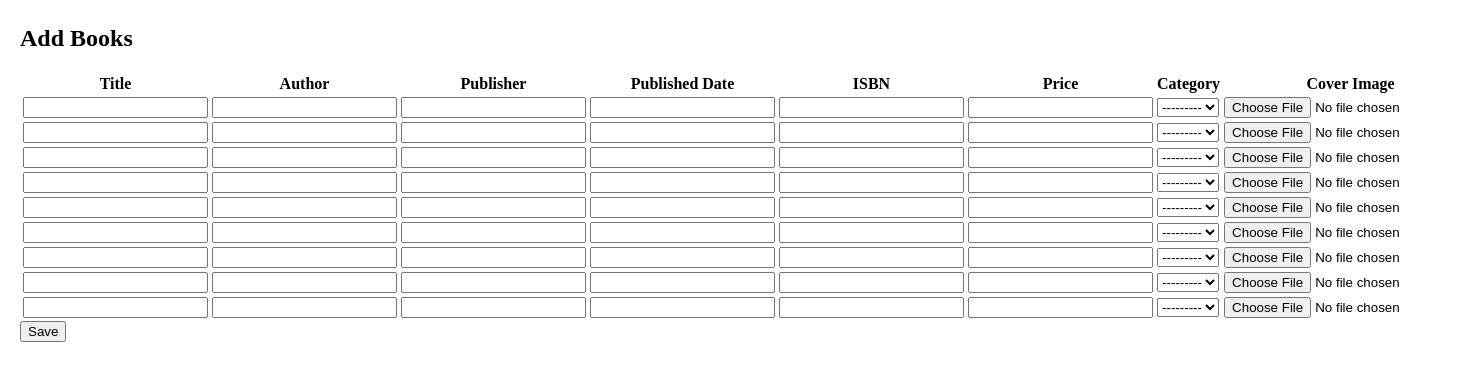
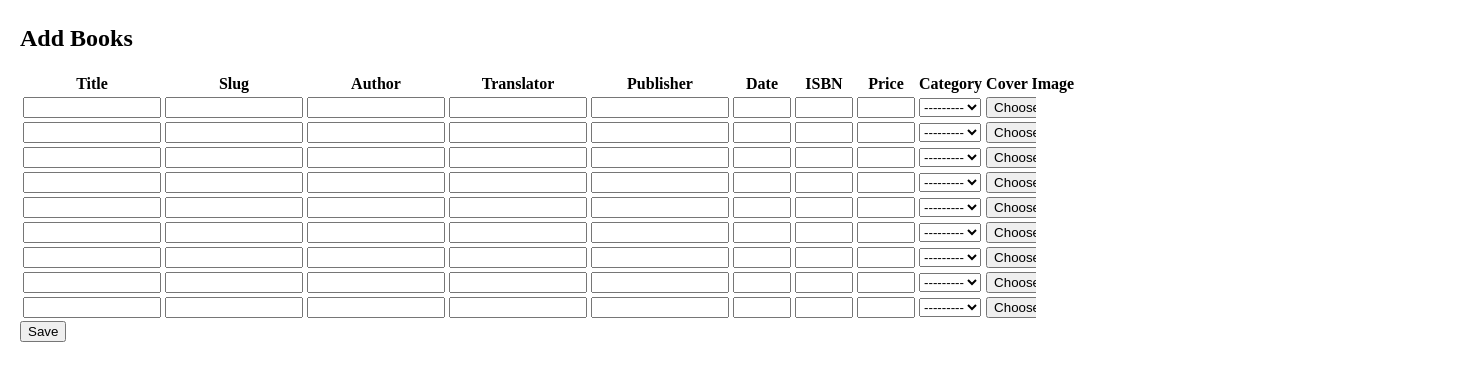
Before and after one commit to kottapalli-in/kstore, a Django app: page /dashboard/addbooks/ in a window 1480 px wide. Shown: the part 108-489 px from the top of the page. Run offline with Django 3.2, Linux system fonts and the light colour scheme; parts of the project's set-up code (start-up, migrations or seed data) failed here and were passed over; some libraries are stand-ins or nearby versions.

Commit message:
Added translator and slug to addbooks.

```diff
--- a/kstore/dashboard/forms.py
+++ b/kstore/dashboard/forms.py
@@ -10,7 +10,9 @@
 
 class ProductForm(forms.Form):
     title = forms.CharField()
+    slug = forms.CharField()
     author = forms.CharField(required=False)
+    translator = forms.CharField(required=False)
     publisher = forms.CharField(required=False)
     published_date = forms.CharField(required=False)
     isbn = forms.CharField(required=False)
@@ -23,7 +25,7 @@
         site = Site.objects.get_current()
 
         # create product
-        product = Product(name=data['title'], slug=slugify(data['title']), site=site, active=True)
+        product = Product(name=data['title'], slug=data['slug'], site=site, active=True)
         product.save()
 
         # create product price
--- a/kstore/dashboard/templates/dashboard/addbooks.html
+++ b/kstore/dashboard/templates/dashboard/addbooks.html
@@ -11,24 +11,28 @@
     <table class="addbooks">
         <tr>
             <th>Title</th>
+            <th>Slug</th>
             <th>Author</th>
+            <th>Translator</th>
             <th>Publisher</th>
-            <th>Published Date</th>
+            <th>Date</th>
             <th>ISBN</th>
-            <th>Price</th>
+            <th class="price">Price</th>
             <th>Category</th>
             <th>Cover Image</th>
         </tr>
         {% for form in formset.forms %}
             <tr>
                 <td>{{ form.title }}</td>
+                <td>{{ form.slug }}</td>
                 <td>{{ form.author }}</td>
+                <td>{{ form.translator }}</td>
                 <td>{{ form.publisher }}</td>
-                <td>{{ form.published_date }}</td>
-                <td>{{ form.isbn }}</td>
-                <td>{{ form.price }}</td>
+                <td class="small">{{ form.published_date }}</td>
+                <td class="small">{{ form.isbn }}</td>
+                <td class="price small">{{ form.price }}</td>
                 <td>{{ form.category }}</td>
-                <td>{{ form.cover_image }}</td>
+                <td class="small">{{ form.cover_image }}</td>
             </tr>
         {% endfor %}
     </table>
--- a/kstore/dashboard/templates/dashboard/base.html
+++ b/kstore/dashboard/templates/dashboard/base.html
@@ -25,6 +25,14 @@
         #content {
             padding: 5px 20px;
         }
+
+		table.addbooks input {
+			width: 130px;
+		}
+
+		table.addbooks td.small input {
+			width: 50px;
+		}
     </style>
   </head>
   <body>
```
